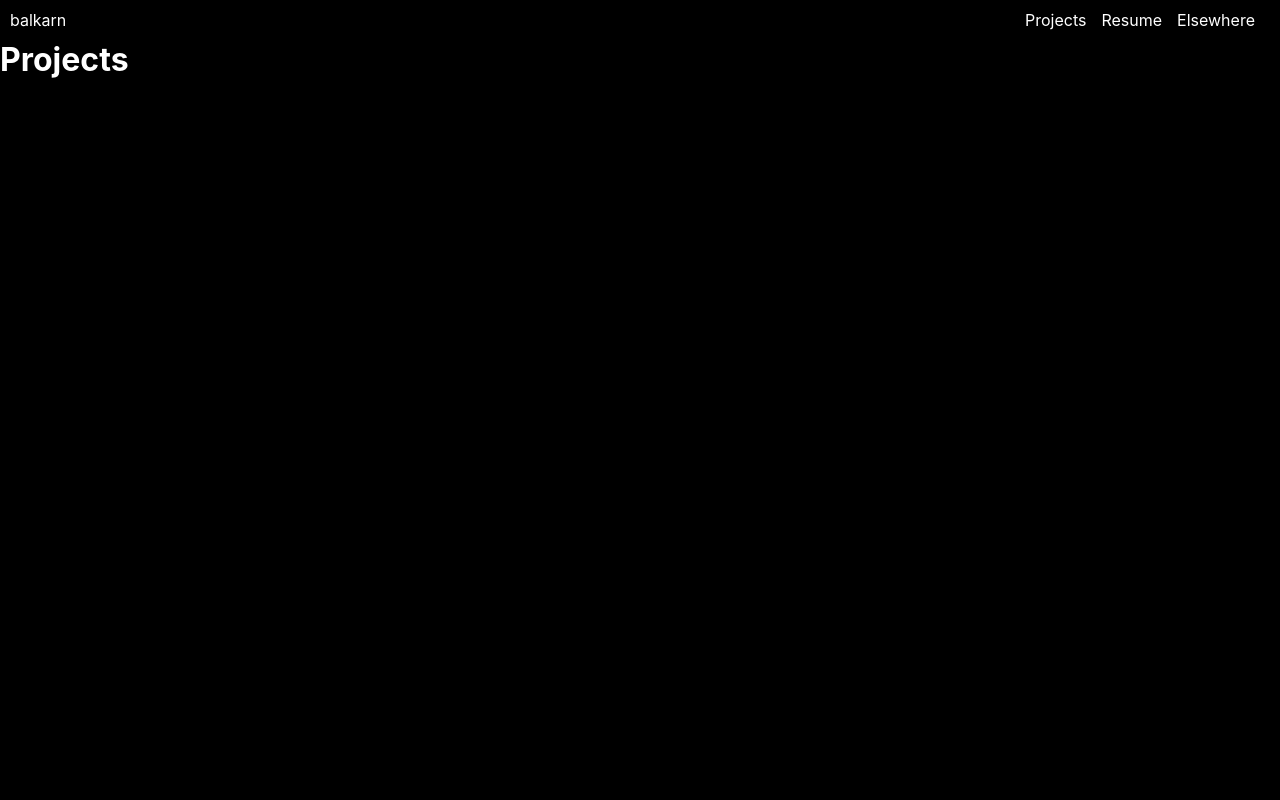
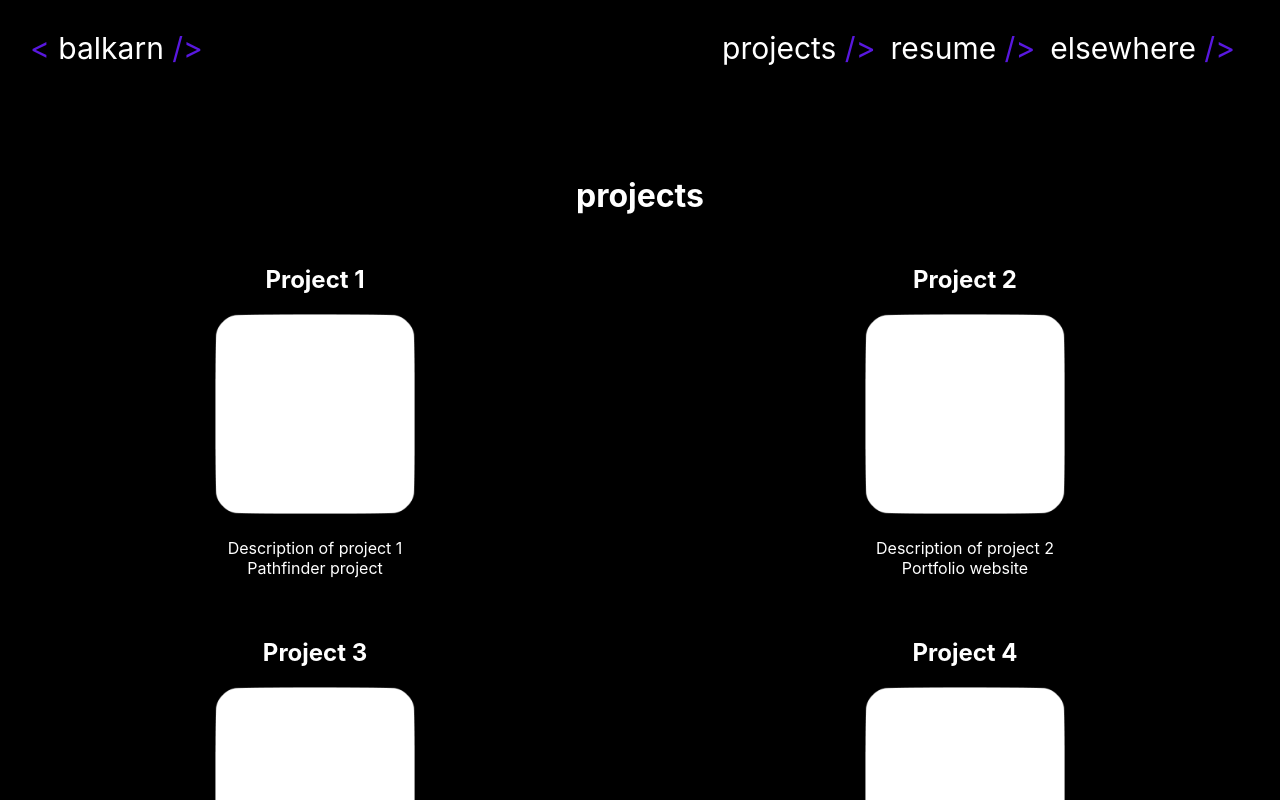
Before and after one commit to bk-gill/personal-website, a Next.js app: page /projects in a window 1280 px wide. Shown: the top 800 px of the page. Built offline with nearby package versions, Linux system fonts and the light colour scheme.

Commit message:
Added stylesheets and constructed contacts page

```diff
--- a/components/Header.js
+++ b/components/Header.js
@@ -5,12 +5,20 @@ function Header() {
   return (
     <header className={styles.header}>
       <div>
-        <Link href="/" className={styles.link}>balkarn</Link>
+        <Link href="/" className={styles.link}>
+          <span className={styles.symbol}>&lt;</span> balkarn <span className={styles.symbol}>/&gt;</span>
+        </Link>
       </div>
       <div>
-        <Link href="/projects" className={styles.link}>Projects</Link>
-        <Link href="/resume" className={styles.link}>Resume</Link>
-        <Link href="/elsewhere" className={styles.link}>Elsewhere</Link>
+        <Link href="/projects" className={styles.link}>
+          projects <span className={styles.symbol}>/&gt;</span>
+        </Link>
+        <Link href="/resume" className={styles.link}>
+          resume <span className={styles.symbol}>/&gt;</span>
+        </Link>
+        <Link href="/elsewhere" className={styles.link}>
+          elsewhere <span className={styles.symbol}>/&gt;</span>
+        </Link>
       </div>
     </header>
   )
--- a/package.json
+++ b/package.json
@@ -8,7 +8,8 @@
   "dependencies": {
     "next": "latest",
     "react": "18.2.0",
-    "react-dom": "18.2.0"
+    "react-dom": "18.2.0",
+    "react-icons": "^4.10.1"
   },
   "devDependencies": {
     "@types/node": "20.3.1",
--- a/pages/index.js
+++ b/pages/index.js
@@ -23,5 +23,5 @@ export default function Home() {
         <p> </p>
       </footer>
     </div>
-  )
+  );
 }
--- a/pages/projects.js
+++ b/pages/projects.js
@@ -1,12 +1,74 @@
+import Head from 'next/head';
 import Header from '../components/Header';
 
 function Projects() {
+  const projects = [
+    {
+      title: 'Project 1',
+      imageSrc: '/square.png',
+      description: 'Description of project 1\nPathfinder project',
+    },
+    {
+      title: 'Project 2',
+      imageSrc: '/square.png',
+      description: 'Description of project 2\nPortfolio website',
+    },
+    {
+      title: 'Project 3',
+      imageSrc: '/square.png',
+      description: 'Description of project 3\nNew project',
+    },
+    {
+      title: 'Project 4',
+      imageSrc: '/square.png',
+      description: 'Description of project 4\nAnother new project',
+    },
+  ];
+
   return (
     <div>
+      <Head>
+        <title>Projects</title>
+      </Head>
+
       <Header />
-      <h1>Projects</h1>
+
+      <div style={{ textAlign: 'center', marginTop: '80px' }}>
+        <h1 style={{ marginBottom: '30px' }}>projects</h1>
+
+        <div style={projectGridStyle}>
+          {projects.map((project, index) => (
+            <div key={index} style={projectBoxStyle}>
+              <h2>{project.title}</h2>
+              <img src={project.imageSrc} alt={project.title} style={projectImageStyle} />
+              <p style={{ whiteSpace: 'pre-line' }}>{project.description}</p>
+            </div>
+          ))}
+        </div>
+      </div>
     </div>
-  )
+  );
 }
 
+const projectGridStyle = {
+  display: 'grid',
+  gridTemplateColumns: 'repeat(2, 1fr)',
+  gap: '20px',
+  justifyContent: 'center',
+  marginTop: '20px',
+};
+
+const projectBoxStyle = {
+  borderRadius: '8px',
+  padding: '20px',
+};
+
+const projectImageStyle = {
+  width: '200px',
+  height: '200px',
+  objectFit: 'cover',
+  marginBottom: '20px',
+  marginTop: '20px',
+};
+
 export default Projects;
--- a/styles/Header.module.css
+++ b/styles/Header.module.css
@@ -1,9 +1,15 @@
 .header {
   display: flex;
   justify-content: space-between;
-    padding: 10px;
+  padding: 30px;
+  align-items: center;
 }
 
 .link {
   margin-right: 15px;
+  font-size: 30px;
 }
+
+.symbol {
+  color: #5918df;
+}
--- a/styles/Home.module.css
+++ b/styles/Home.module.css
@@ -91,6 +91,7 @@
   height: 65vh;
 }
 
+
 @media (max-width: 600px) {
   .grid {
     width: 100%;
```
Also changed, not shown: components/header.js (+12 -4 lines), pages/elsewhere.js (+40 -5 lines), pages/resume.js (+5 -5 lines), public/square.png (added), 1 other file (tests, documents, lock files or other folders). Lines whose indentation alone changed are shown as unchanged.
